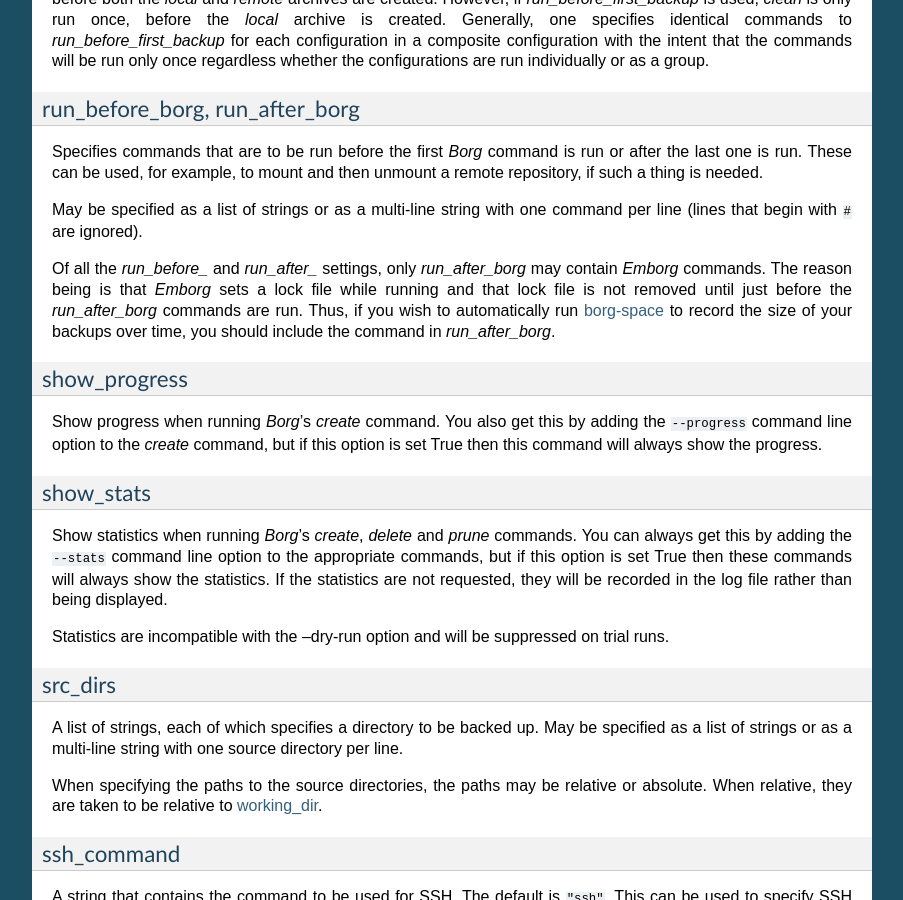
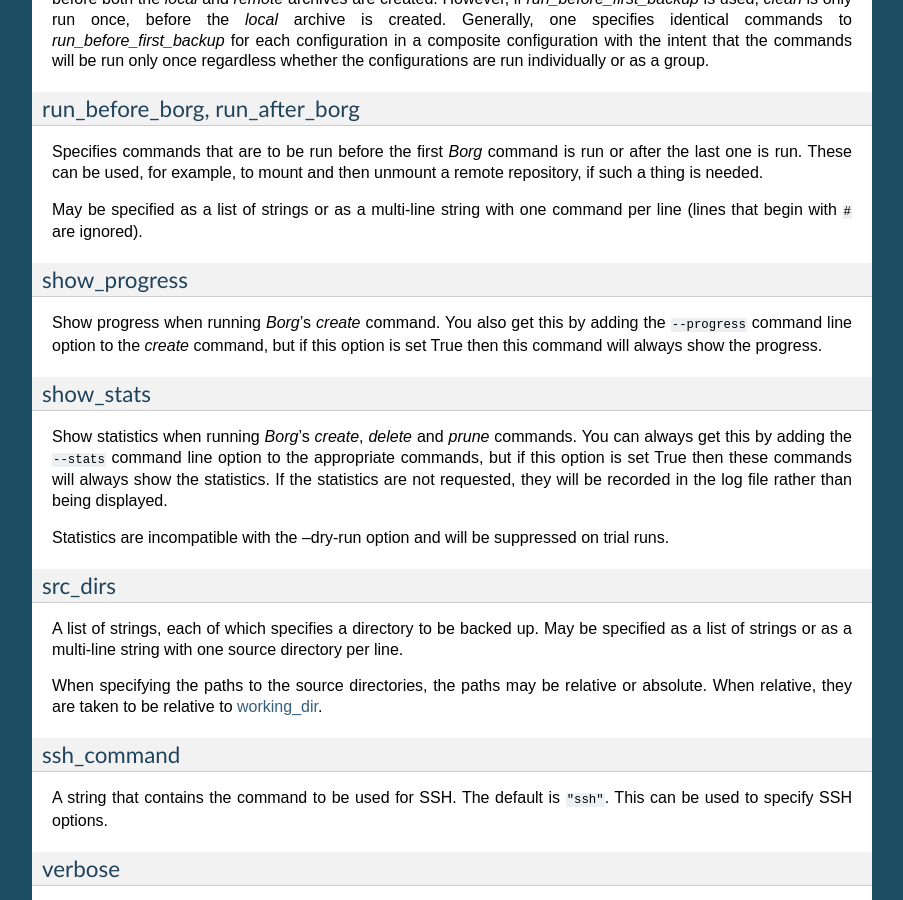
Before and after one commit to KenKundert/emborg, a Sphinx documentation site: the page built from doc/configuring.rst, in a window 1280 px wide and 900 px high, scrolled down 14115 px. Shown: the whole window, without its empty margins (198-1101 px from the left). Built offline with Sphinx 7.4.7, drawn with Linux system fonts in a browser that asks for light colours.

Commit message:
allow borg-space to run without exclusivity

```diff
--- a/doc/configuring.rst
+++ b/doc/configuring.rst
@@ -1081,12 +1081,6 @@
 May be specified as a list of strings or as a multi-line string with one command
 per line (lines that begin with ``#`` are ignored).
 
-Of all the *run_before_* and *run_after_* settings, only *run_after_borg* may
-contain *Emborg* commands.  The reason being is that *Emborg* sets a lock file
-while running and that lock file is not removed until just before the
-*run_after_borg* commands are run.  Thus, if you wish to automatically run
-`borg-space <https://github.com/KenKundert/borg-space>`_ to record the size of
-your backups over time, you should include the command in *run_after_borg*.
 
 .. _show_progress:
 
```
Also changed, not shown: 2 other files.
